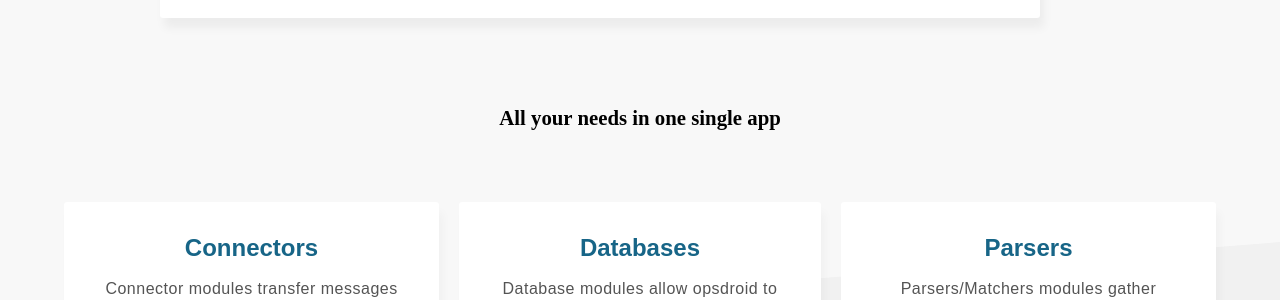
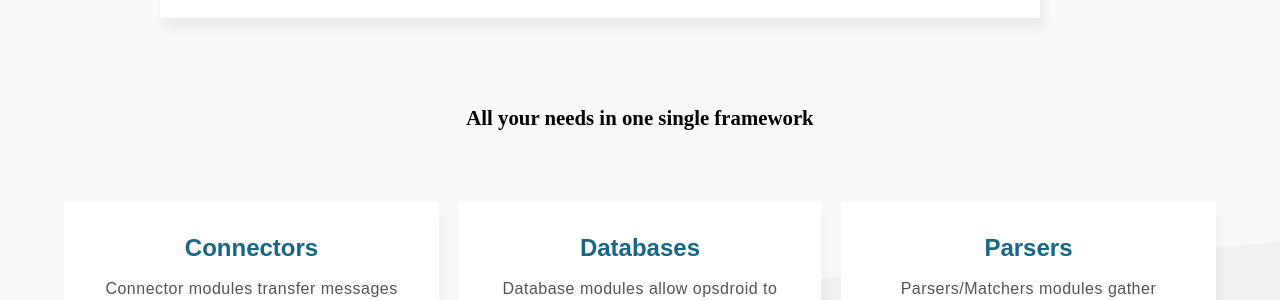
Before and after one commit to opsdroid/opsdroid.github.io, a Jekyll site: the page built from index.html, in a window 1280 px wide. Shown: the part 814-1114 px from the top of the page. Built offline with Jekyll 4.4.1, drawn with Linux system fonts in a browser that asks for light colours.

Commit message:
Update manifest and remove app mention for framework

```diff
--- a/index.html
+++ b/index.html
@@ -34,7 +34,7 @@ layout: default
     <p>Designed to take messages from chat services and execute Python functions (skills) based on their contents.</p>
   </div>
 
-  <h3 class="modules-intro">All your needs in one single app</h3>
+  <h3 class="modules-intro">All your needs in one single framework</h3>
 
   <div class="modules-area">
     <div class="modules connectors">
```
Also changed, not shown: favicons/manifest.json, favicons/opsdroid_48x48.png (added), favicons/opsdroid_512x512.png (added), favicons/opsdroid_72x72.png (added), favicons/opsdroid_96x96.png (added).
